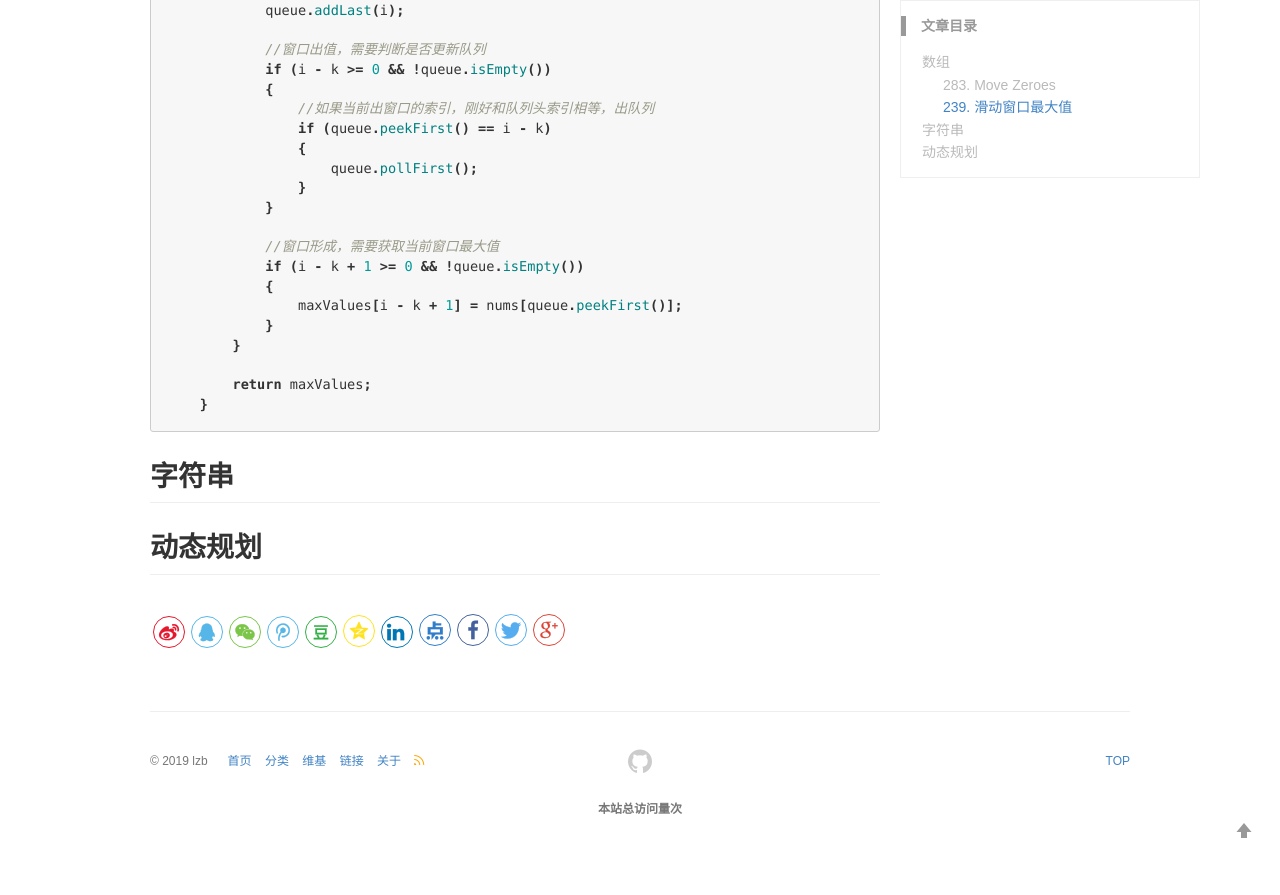
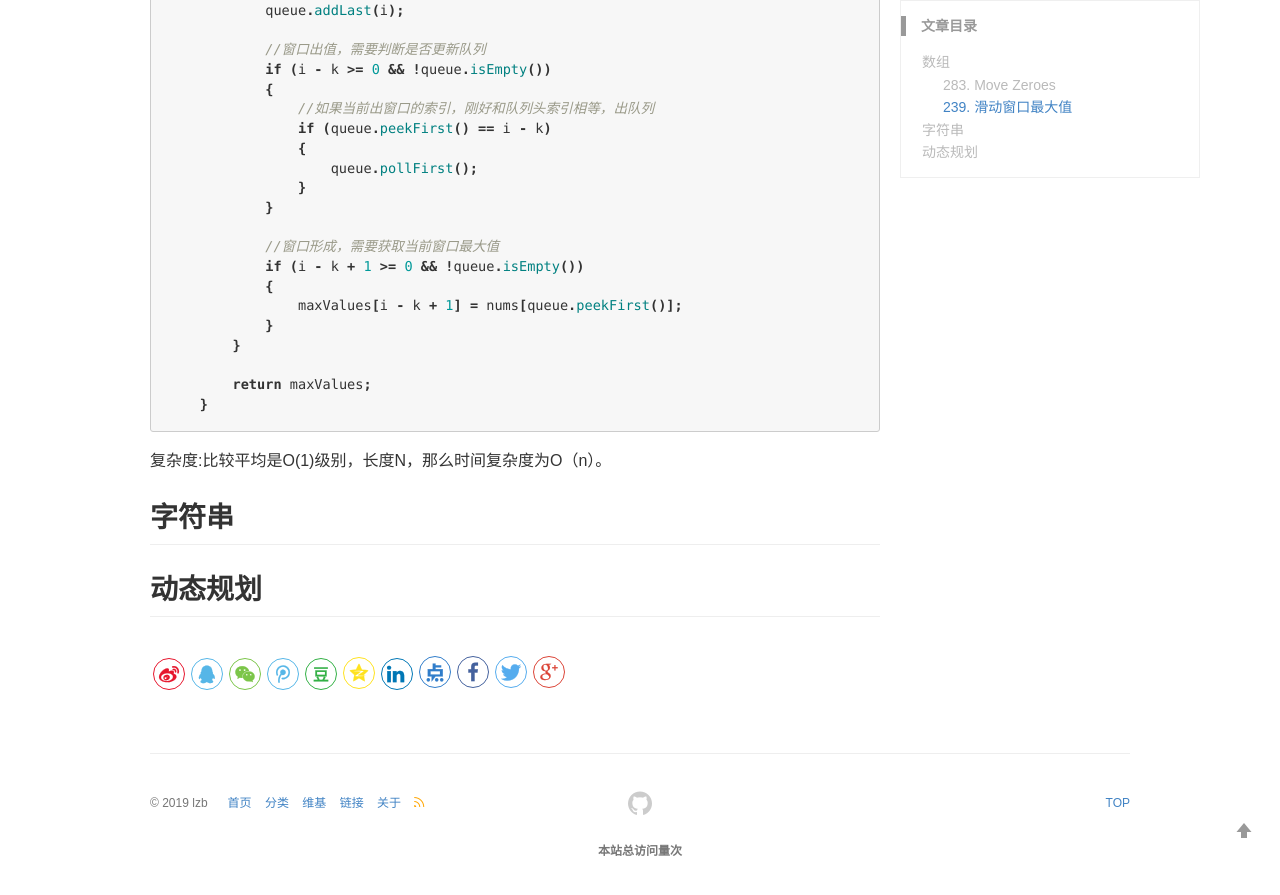
Before and after one commit to lizb0907/lizb0907.github.io, a Jekyll site: the page built from _posts/algorithm/2019-05-04-LeetCode.md, in a window 1280 px wide and 900 px high, scrolled down 3188 px. Shown: the top 895 px of the window. Built offline with Jekyll 4.4.1, drawn with Linux system fonts in a browser that asks for light colours; comment, search, counter and statistics services are not loaded; before the commit the page ends 4046 px from its top, so only the background shows below that.

Commit message:
update leetcode

````diff
--- a/_posts/algorithm/2019-05-04-LeetCode.md
+++ b/_posts/algorithm/2019-05-04-LeetCode.md
@@ -173,6 +173,8 @@ public static void main(String[] args)
     }
 ```
 
+复杂度:比较平均是O(1)级别，长度N，那么时间复杂度为O（n）。
+
 
 ## 字符串
 
````
